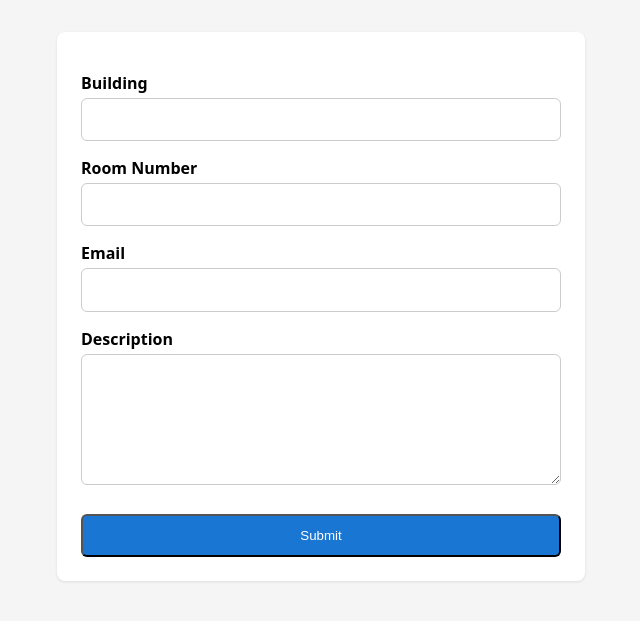
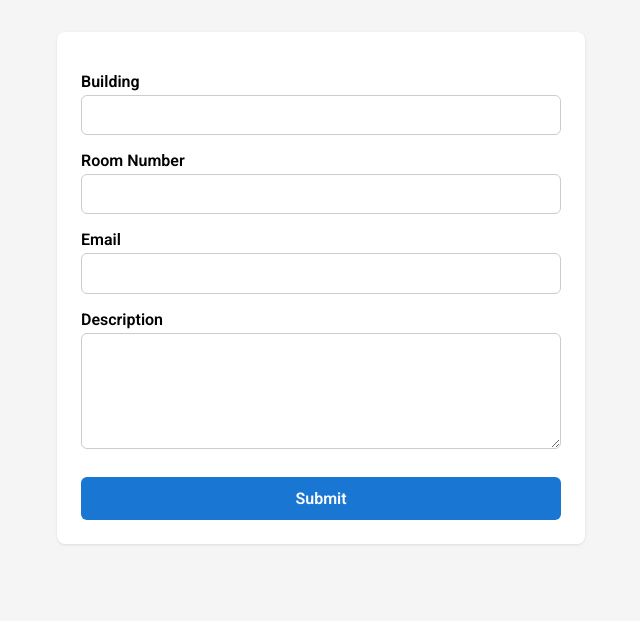
Before and after one commit to nathanymar1/fnaf-hackathon, a Django app: page /submit/ in a window 1280 px wide. Shown: the top 621 px of the page, without its empty margins (319-959 px from the left). Run offline with Django 5.2, Linux system fonts and the light colour scheme.

Commit message:
css for request form

```diff
--- a/dorm-maintenance/requests_app/static/requests_app/style.css
+++ b/dorm-maintenance/requests_app/static/requests_app/style.css
@@ -1,5 +1,7 @@
+@import url("https://fonts.googleapis.com/css2?family=Roboto:wght@400;600&display=swap");
+
 body {
-  font-family: system-ui, sans-serif;
+  font-family: "Roboto", sans-serif;
   background: #f5f5f5;
   margin: 0;
   padding: 2rem;
@@ -44,5 +46,14 @@ button {
   padding: 0.75rem;
   background: #1976d2;
   color: white;
+  border: none;
   border-radius: 6px;
+  font: inherit;
+  font-weight: 600;
+  cursor: pointer;
+  transition: background 0.2s;
 }
+
+button:hover {
+  background: #1c548d;
+}
```
